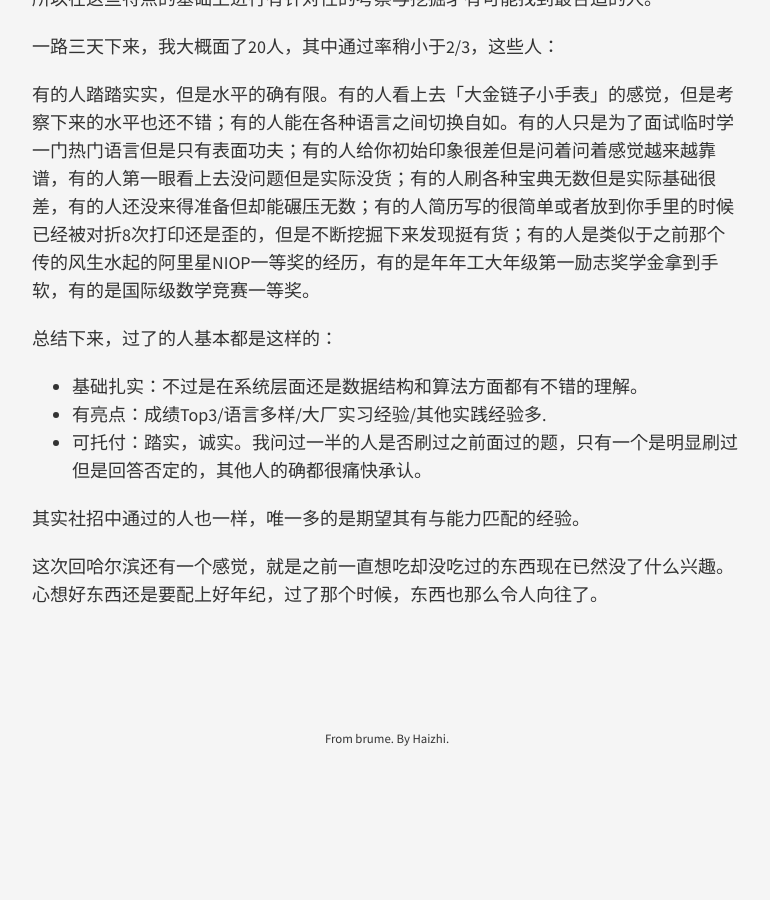
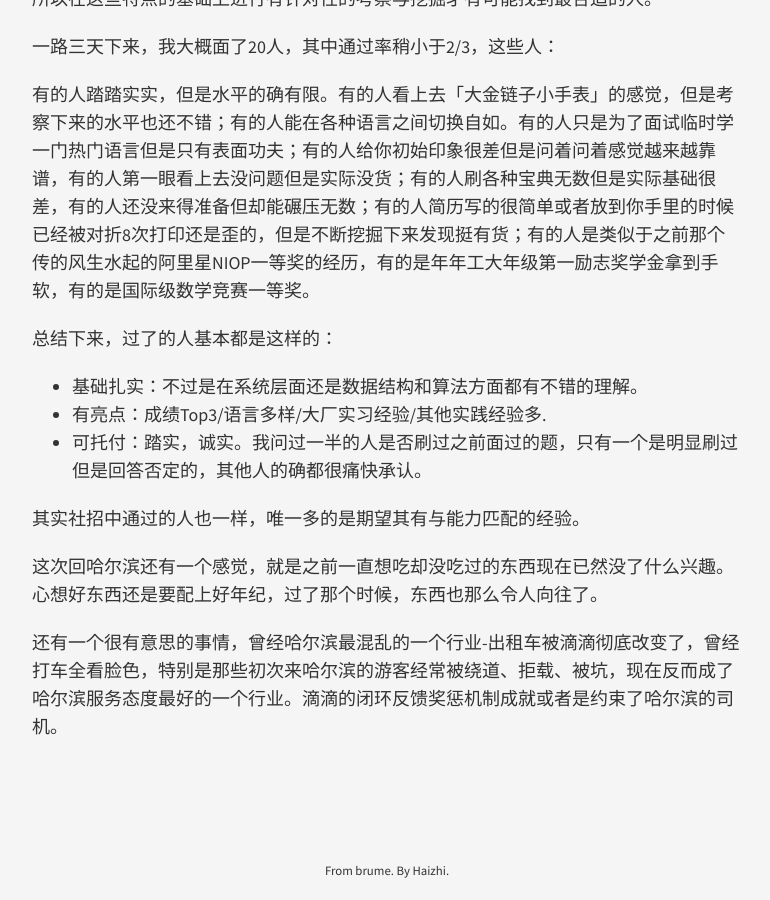
Before and after one commit to younghz/younghz.github.io, a Jekyll site: the page built from _posts/2017-09-24-campus-recruitment.md, in a window 1280 px wide and 900 px high, scrolled down 935 px. Shown: the whole window, without its empty margins (253-1023 px from the left). Built offline with Jekyll 4.4.1, drawn with Linux system fonts in a browser that asks for light colours; nearby versions of some CDN libraries; before the commit the page ends 1703 px from its top, so only the background shows below that.

Commit message:
Add something about cr

```diff
--- a/_posts/2017-09-24-campus-recruitment.md
+++ b/_posts/2017-09-24-campus-recruitment.md
@@ -26,3 +26,5 @@
 其实社招中通过的人也一样，唯一多的是期望其有与能力匹配的经验。
 
 这次回哈尔滨还有一个感觉，就是之前一直想吃却没吃过的东西现在已然没了什么兴趣。心想好东西还是要配上好年纪，过了那个时候，东西也那么令人向往了。
+
+还有一个很有意思的事情，曾经哈尔滨最混乱的一个行业-出租车被滴滴彻底改变了，曾经打车全看脸色，特别是那些初次来哈尔滨的游客经常被绕道、拒载、被坑，现在反而成了哈尔滨服务态度最好的一个行业。滴滴的闭环反馈奖惩机制成就或者是约束了哈尔滨的司机。
```
